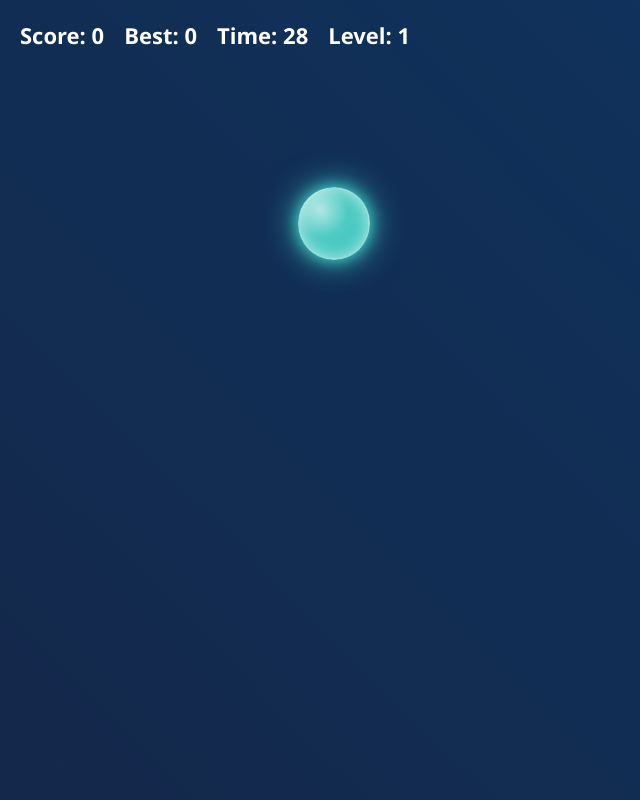
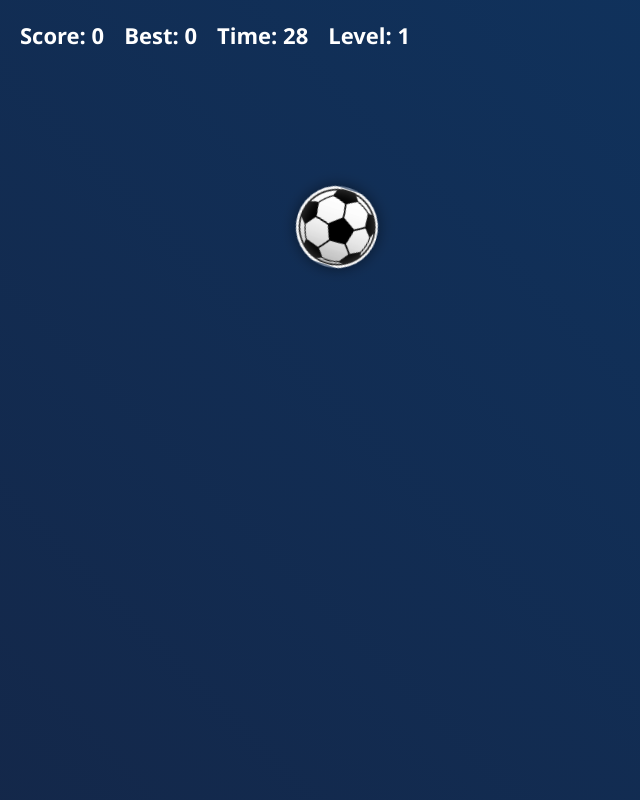
Before and after one commit to MartSaav/game, a plain HTML site: page index.html in a window 1280 px wide. Both pictures are taken after a click on the button "START". Shown: the whole page, without its empty margins (0-640 px from the left). Drawn offline with Linux system fonts and the light colour scheme.

Commit message:
changes the ball and

```diff
--- a/scripts.js
+++ b/scripts.js
@@ -48,9 +48,9 @@ function startGame() {
             levelText.textContent = "Level: " + level;
         }
 
-        // dificultad progresiva multiplicada por nivel (más desafiante en niveles altos)
-        spawnSpeed = Math.max(200, spawnSpeed - (10 * level));  // Reducción aumentada por nivel
-        circleLifetime = Math.max(200, circleLifetime - (8 * level));  // Reducción aumentada por nivel
+        // dificultad progresiva multiplicada por nivel (menos agresiva para jugabilidad)
+        spawnSpeed = Math.max(300, spawnSpeed - (5 * level));  // Reducción reducida a 5*level
+        circleLifetime = Math.max(300, circleLifetime - (4 * level));  // Reducción reducida a 4*level
 
         if (timeLeft <= 0) endGame();
     }, 1000);
@@ -80,7 +80,7 @@ function endGame() {
 
 function spawnCircle() {
     const circle = document.createElement("div");
-    const size = Math.random() * 60 + 40;  // tamaño reducido para móviles: entre 40 y 100 px (era 50-150)
+    const size = Math.random() * 40 + 60;  // Más grandes: entre 60 y 120 px (favorece tamaños mayores)
     const hue = Math.random() * 360;
 
     circle.classList.add("circle");  // Restaurado a "circle"
--- a/styles.css
+++ b/styles.css
@@ -116,20 +116,21 @@ body {
 }
 
 /* ---------------------- */
-/* 🔥 Estética mejorada círculo */
+/* 🔥 Estética mejorada círculo con imagen de pelota de playa */
 /* ---------------------- */
 .circle {
     position: absolute;
-    border-radius: 50%; /* Restaurado para círculos */
+    border-radius: 50%; /* Mantener forma circular */
     cursor: pointer;
-    animation: pop 0.2s ease-out;
-    background: radial-gradient(circle at 30% 30%, rgba(255,255,255,0.6), rgba(255,255,255,0.1) 40%, transparent),
-                var(--color); /* Restaurado radial-gradient para círculos */
+    animation: pop 0.2s ease-out, spin 10s linear infinite; /* Animación de aparición y rotación lenta */;
+    background-image: url(png-transparent-football-open-graphics-ball-sports-equipment-sports-soccer-ball.png);/* Reemplaza con la URL de tu imagen PNG de pelota de playa plana */
+    background-size: cover; /* Ajustar imagen para cubrir el área */
+    background-position: center; /* Centrar imagen */
+    background-repeat: no-repeat; /* No repetir */
     box-shadow:
-        0 0 15px var(--color),
-        0 0 35px var(--color),
-        inset 0 0 15px rgba(255,255,255,0.6);
-    border: 2px solid rgba(255,255,255,0.4);
+        0 0 15px rgba(0,0,0,0.5), /* Sombra sutil para profundidad */
+        inset 0 0 15px rgba(255,255,255,0.3); /* Brillo interno */
+    border: 2px solid rgba(255,255,255,0.4); /* Borde sutil */
     transition: transform .15s, opacity .2s;
     pointer-events: auto; /* Asegurar que todo el círculo sea clickeable */
 }
@@ -142,6 +143,12 @@ body {
 @keyframes pop {
     0% { transform: scale(0); opacity: 0; }
     100% { transform: scale(1); opacity: 1; }
+}
+
+/* animación rotación lenta */
+@keyframes spin {
+    0% { transform: rotate(0deg); }
+    100% { transform: rotate(360deg); }
 }
 
 /* efecto desaparición suave */
```
Also changed, not shown: png-transparent-football-open-graphics-ball-sports-equipment-sports-soccer-ball.png (added).
